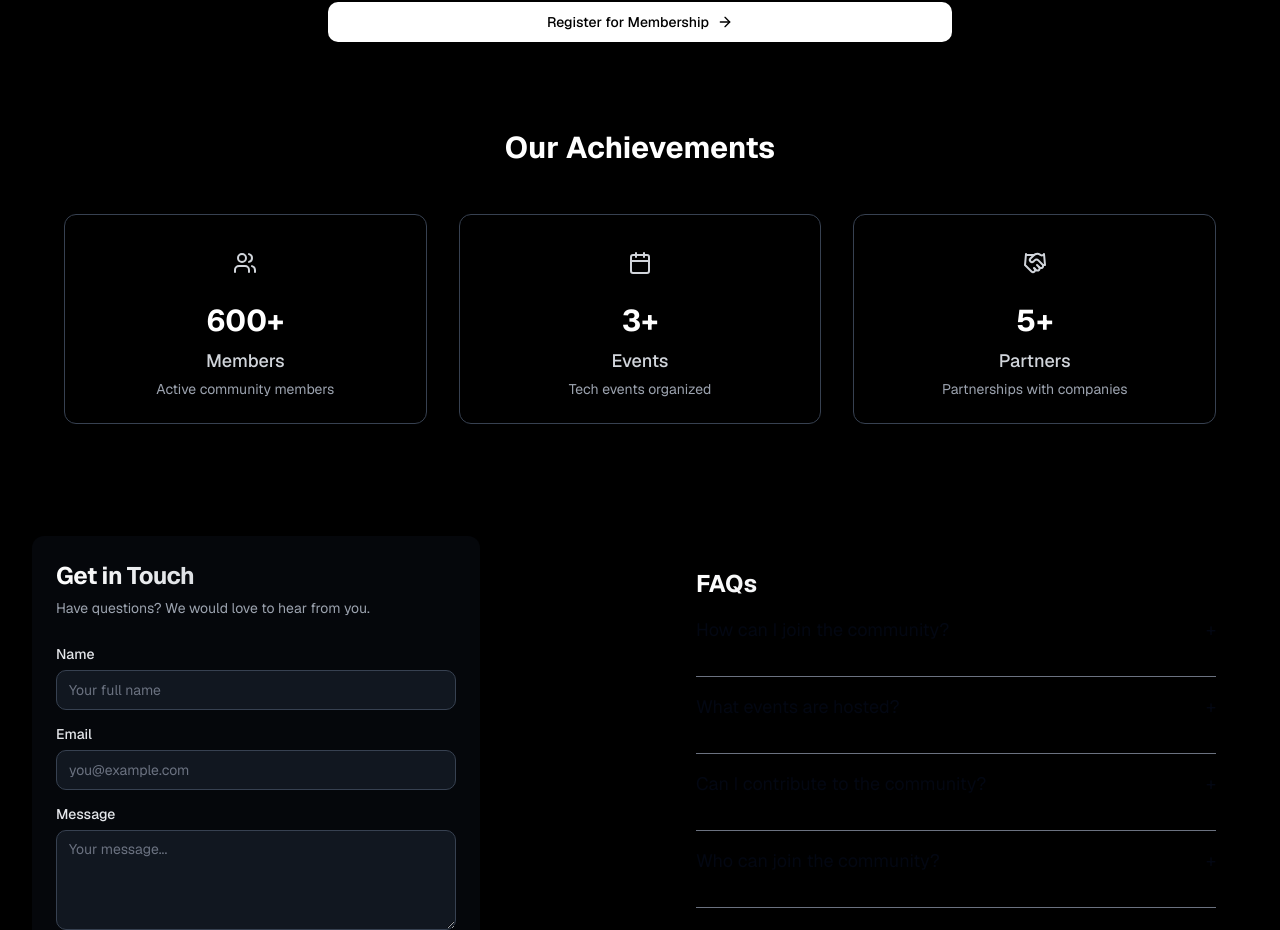
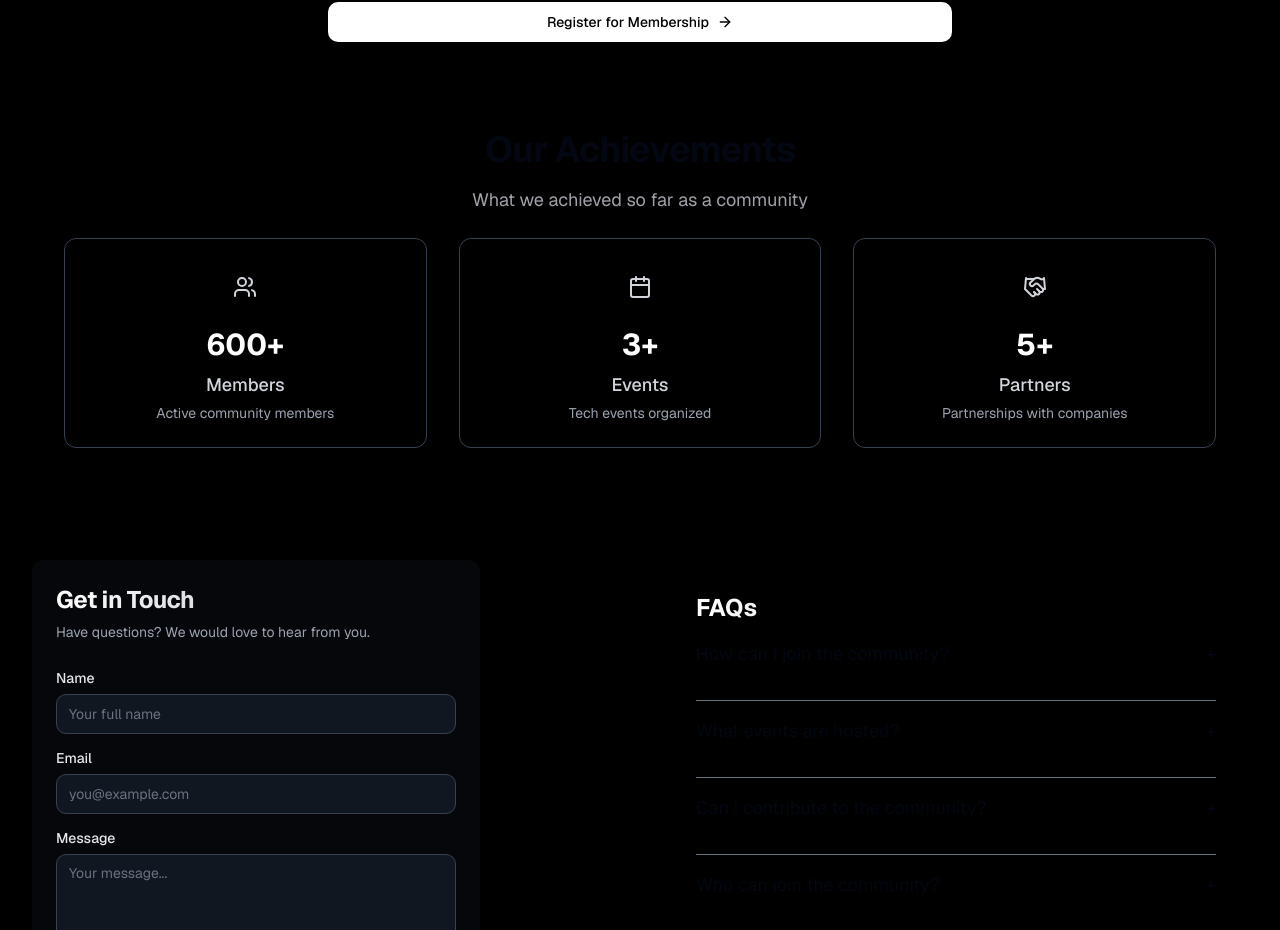
Before and after one commit to kalebalebachew/hu-devs, a Next.js app: page / in a window 1280 px wide. Shown: the part 1796-2726 px from the top of the page. Built offline with nearby package versions, Linux system fonts and the light colour scheme.

Commit message:
refactor: clean up StatsSection component, improve layout and styling

```diff
--- a/src/components/StatsSection.jsx
+++ b/src/components/StatsSection.jsx
@@ -2,7 +2,7 @@
 
 import React from "react";
 import { motion } from "framer-motion";
-import { Users, Calendar, Handshake, Code2, Rocket, Globe } from 'lucide-react';
+import { Users, Calendar, Handshake, Code2, Rocket, Globe } from "lucide-react";
 
 const stats = [
   {
@@ -10,21 +10,21 @@ const stats = [
     name: "Members",
     value: "600+",
     icon: Users,
-    description: "Active community members"
+    description: "Active community members",
   },
   {
     id: 2,
     name: "Events",
     value: "3+",
     icon: Calendar,
-    description: "Tech events organized"
+    description: "Tech events organized",
   },
   {
     id: 3,
     name: "Partners",
     value: "5+",
     icon: Handshake,
-    description: "Partnerships with companies"
+    description: "Partnerships with companies",
   },
 ];
 
@@ -35,9 +35,9 @@ const fadeInVariants = {
     y: 0,
     transition: {
       delay: 0.1 * index,
-      duration: 0.5
-    }
-  })
+      duration: 0.5,
+    },
+  }),
 };
 
 export function StatsSection() {
@@ -50,7 +50,12 @@ export function StatsSection() {
           animate={{ opacity: 1, y: 0 }}
           transition={{ duration: 0.8 }}
         >
-          <h2 className="text-3xl font-bold text-white text-center mb-12">Our Achievements</h2>
+          <h2 className="text-3xl text-center font-bold tracking-tight sm:text-4xl text-gradient mb-4">
+            Our Achievements
+          </h2>
+          <p className="text-center text-lg text-zinc-400 mb-6">
+           What we achieved so far as a community
+          </p>
           <div className="grid grid-cols-1 gap-8 sm:grid-cols-2 lg:grid-cols-3">
             {stats.map((stat, index) => (
               <motion.div
@@ -73,9 +78,15 @@ export function StatsSection() {
                     transition={{ duration: 0.5, delay: 0.2 + index * 0.1 }}
                     className="text-center"
                   >
-                    <dt className="text-3xl font-bold text-white mb-2">{stat.value}</dt>
-                    <dd className="text-lg font-medium text-gray-300 mb-1">{stat.name}</dd>
-                    <dd className="text-sm text-gray-400">{stat.description}</dd>
+                    <dt className="text-3xl font-bold text-white mb-2">
+                      {stat.value}
+                    </dt>
+                    <dd className="text-lg font-medium text-gray-300 mb-1">
+                      {stat.name}
+                    </dd>
+                    <dd className="text-sm text-gray-400">
+                      {stat.description}
+                    </dd>
                   </motion.div>
                 </div>
               </motion.div>
```
